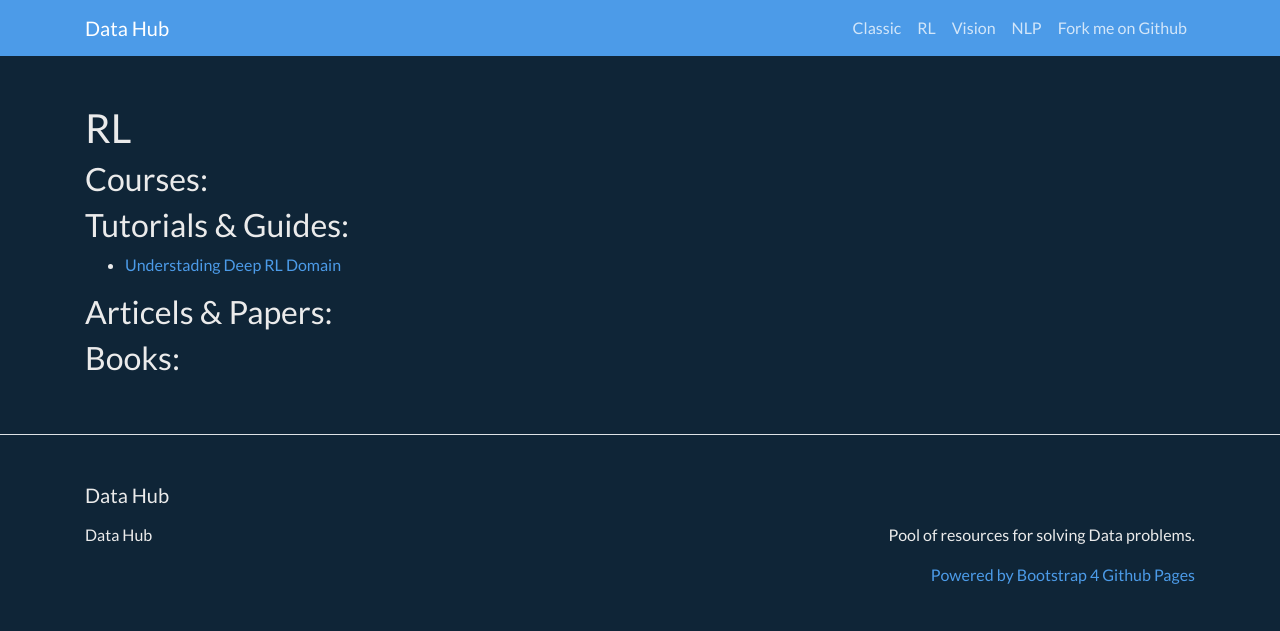
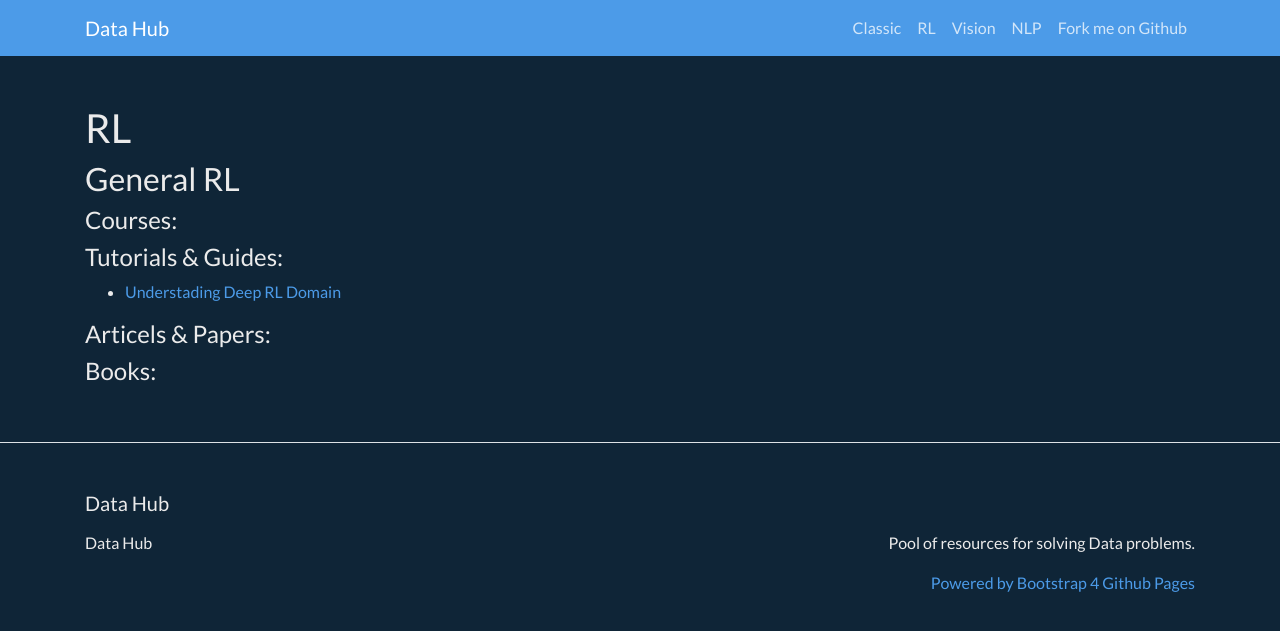
Before and after one commit to RoiPeleg/Data-Hub, a Jekyll site: the page built from RL.md, in a window 1280 px wide. Shown: the top 631 px of the page. Built offline with Jekyll 4.4.1, drawn with Linux system fonts in a browser that asks for light colours.

Commit message:
Update RL.md

```diff
--- a/RL.md
+++ b/RL.md
@@ -4,11 +4,13 @@ title: "RL"
 permalink: /Data-Hub/RL
 ---
 
-## Courses:
+## General RL
 
-## Tutorials & Guides:
+#### Courses:
+
+#### Tutorials & Guides:
 * [Understading Deep RL Domain](https://towardsdatascience.com/a-journey-into-deep-reinforcement-learning-41b6ee5e860e)
 
-## Articels & Papers:
+#### Articels & Papers:
 
-## Books:
+#### Books:
```
